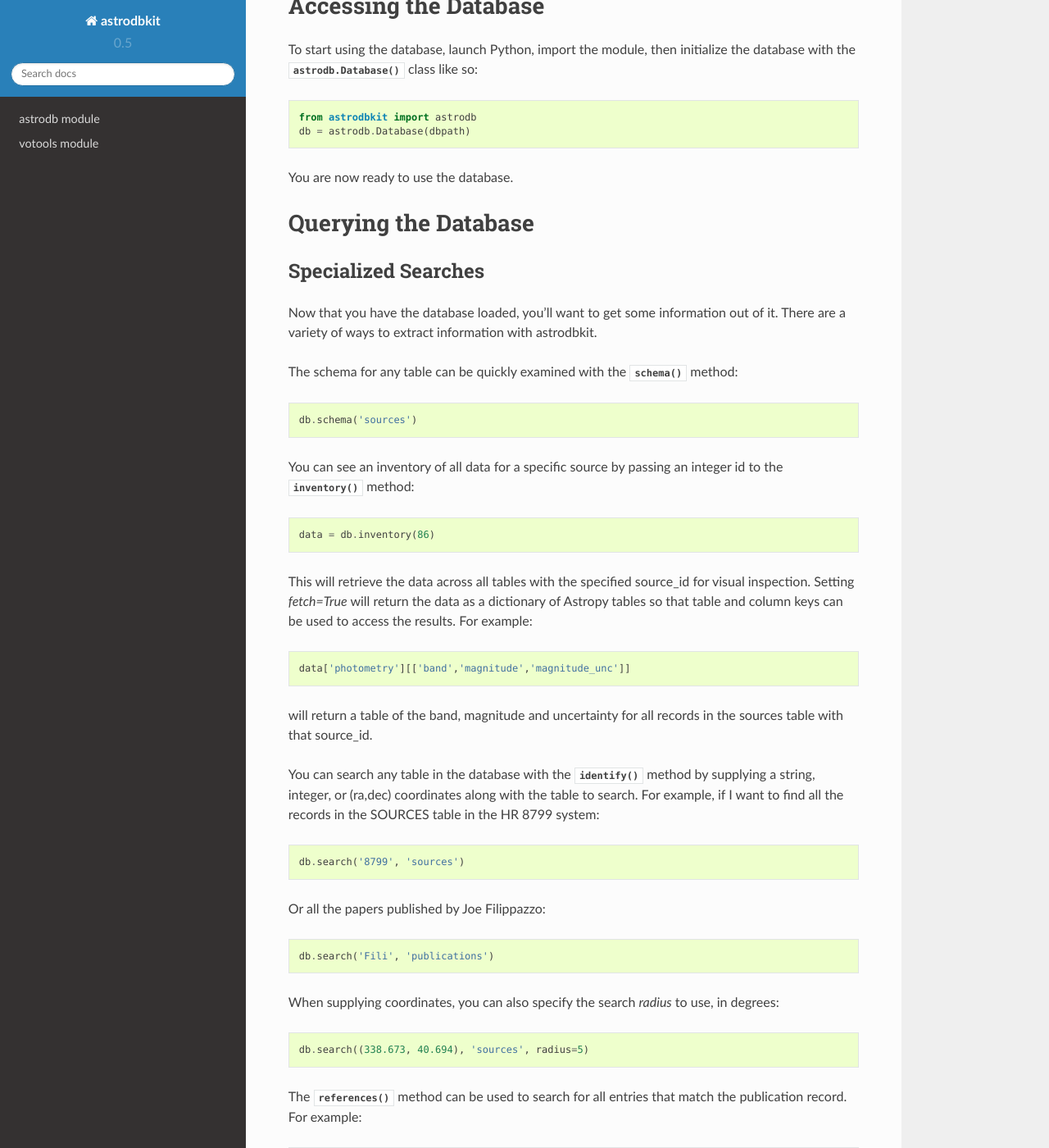
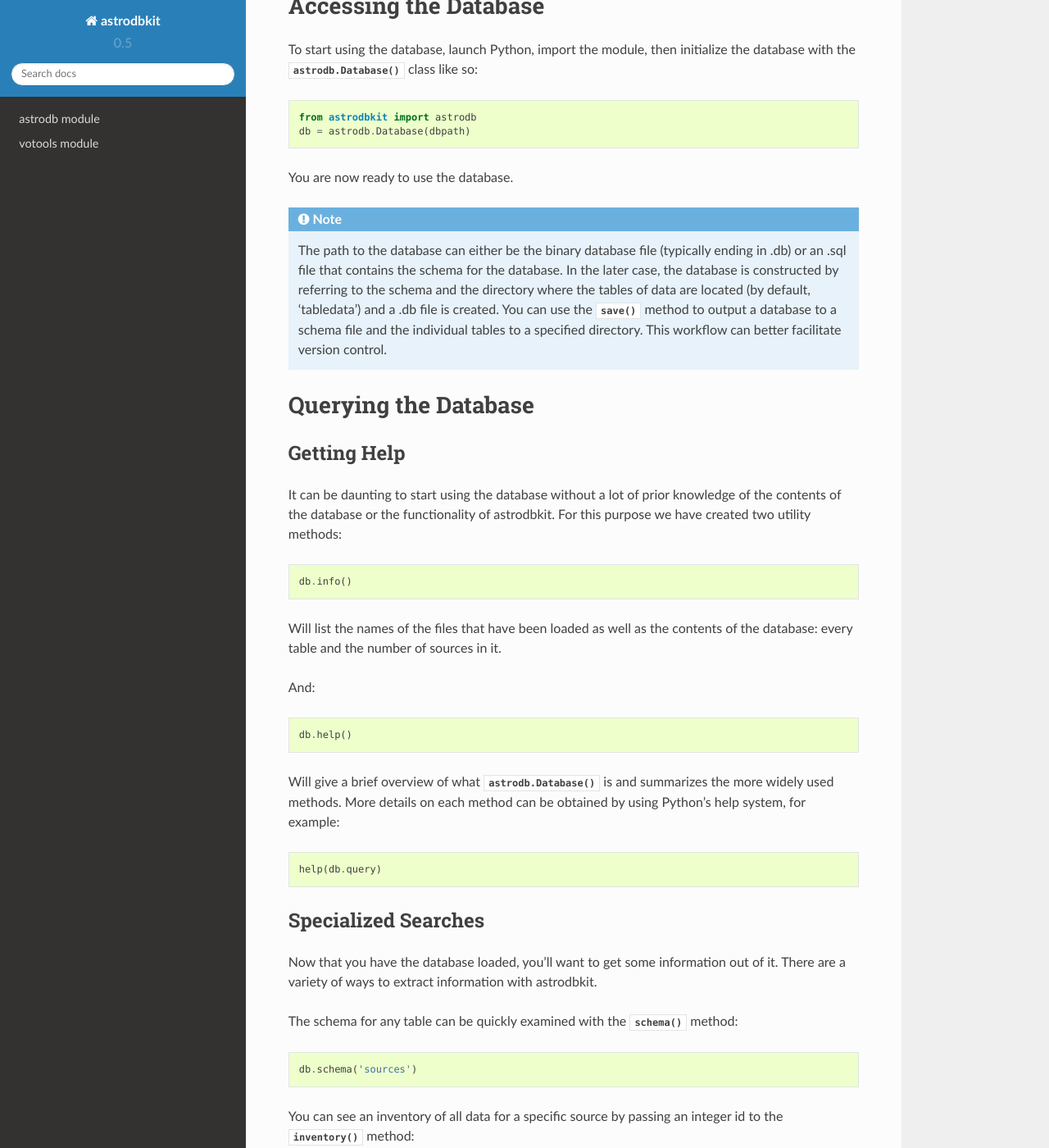
Before and after one commit to BDNYC/astrodbkit, a Sphinx documentation site: the page built from docs/index.rst, in a window 1280 px wide and 1400 px high, scrolled down 917 px. Shown: the whole window at 82% size. Built offline with Sphinx 7.4.7 and the Read the Docs theme 2.0.0, drawn with Linux system fonts in a browser that asks for light colours; some of the changed text lies outside the part shown.

Commit message:
updates to Sphinx documentation

```diff
--- a/docs/index.rst
+++ b/docs/index.rst
@@ -40,15 +40,38 @@ Alternatively, you can `download and use the BDNYC Database`_, which contains th
 Accessing the Database
 ======================
 
-To start using the database, launch Python, import the module, then initialize the database with the :class:`astrodb.Database()` class like so::
+To start using the database, launch Python, import the module, then initialize the database with the :py:class:`astrodb.Database()` class like so::
 
     from astrodbkit import astrodb
     db = astrodb.Database(dbpath)
 
 You are now ready to use the database.
 
+.. note:: The path to the database can either be the binary database file (typically ending in .db) or an .sql file that contains the schema for the database.
+          In the later case, the database is constructed by referring to the schema and the directory where the tables of data are located (by default, 'tabledata') and a .db file is created.
+          You can use the :py:meth:`~astrodb.Database.save` method to output a database to a schema file and the individual tables to a specified directory.
+          This workflow can better facilitate version control.
+
 Querying the Database
 =====================
+
+Getting Help
+------------
+
+It can be daunting to start using the database without a lot of prior knowledge of the contents of the database or the functionality of astrodbkit.
+For this purpose we have created two utility methods::
+
+   db.info()
+
+Will list the names of the files that have been loaded as well as the contents of the database: every table and the number of sources in it.
+
+And::
+
+   db.help()
+
+Will give a brief overview of what :class:`astrodb.Database()` is and summarizes the more widely used methods. More details on each method can be obtained by using Python's help system, for example::
+
+   help(db.query)
 
 Specialized Searches
 --------------------
@@ -100,7 +123,8 @@ For example, you can get an Astropy table of all the records with a spectral typ
 
    db.query("SELECT * FROM spectral_types WHERE spectral_type=12", fmt='table')
 
-By default, this returns the data as a list of arrays. By setting *fmt='dict'* or *fmt='table'* the data will be returned as a list of Python dictionaries or an Astropy table.
+By default, this returns the data as a list of arrays. Alternative options for the fmt flag include *'dict'* for a list of Python dictionaries,
+*'table'* for an Astropy Table, and *'pandas'* for a pandas DataFrame.
 
 `Here is a detailed post about how to write a SQL query`_.
 
@@ -158,6 +182,18 @@ You can import and call votools directly, which has additional options you can s
 .. note:: Special characters (such as accents or greek letters) can cause astropy and thus file output to fail in Python 2.
    Python 3 handles this differently and will not fail in this instance.
 
+Saving the Full Database
+========================
+
+If changes have been made to the database, such as by adding new data or modifying existing entries, you will want to
+use the :py:meth:`~astrodb.Database.save` method to dump the contents of the database to ascii files.
+:py:meth:`~astrodb.Database.save` writes a schema file and outputs all tables to individual files in a directory of your choice (by default, 'tabledata').
+This directory and the schema file can be version controlled with, for example, git, to facilitate tracking changes in the database.
+
+When finished working with the database, the :py:meth:`~astrodb.Database.close` method will close the connection.
+
+.. note:: :py:meth:`~astrodb.Database.close` will prompt to save the database to the default directory.
+
 Contents
 ========
 
```
